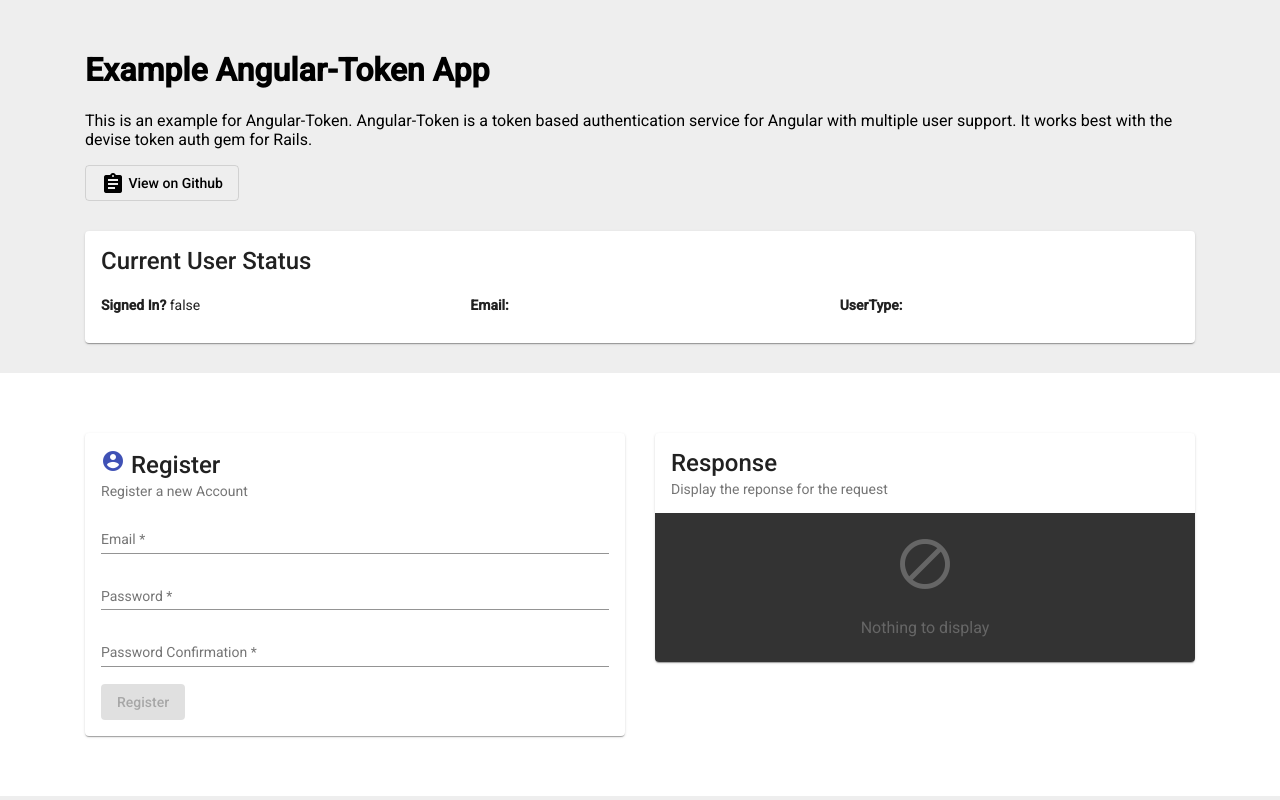
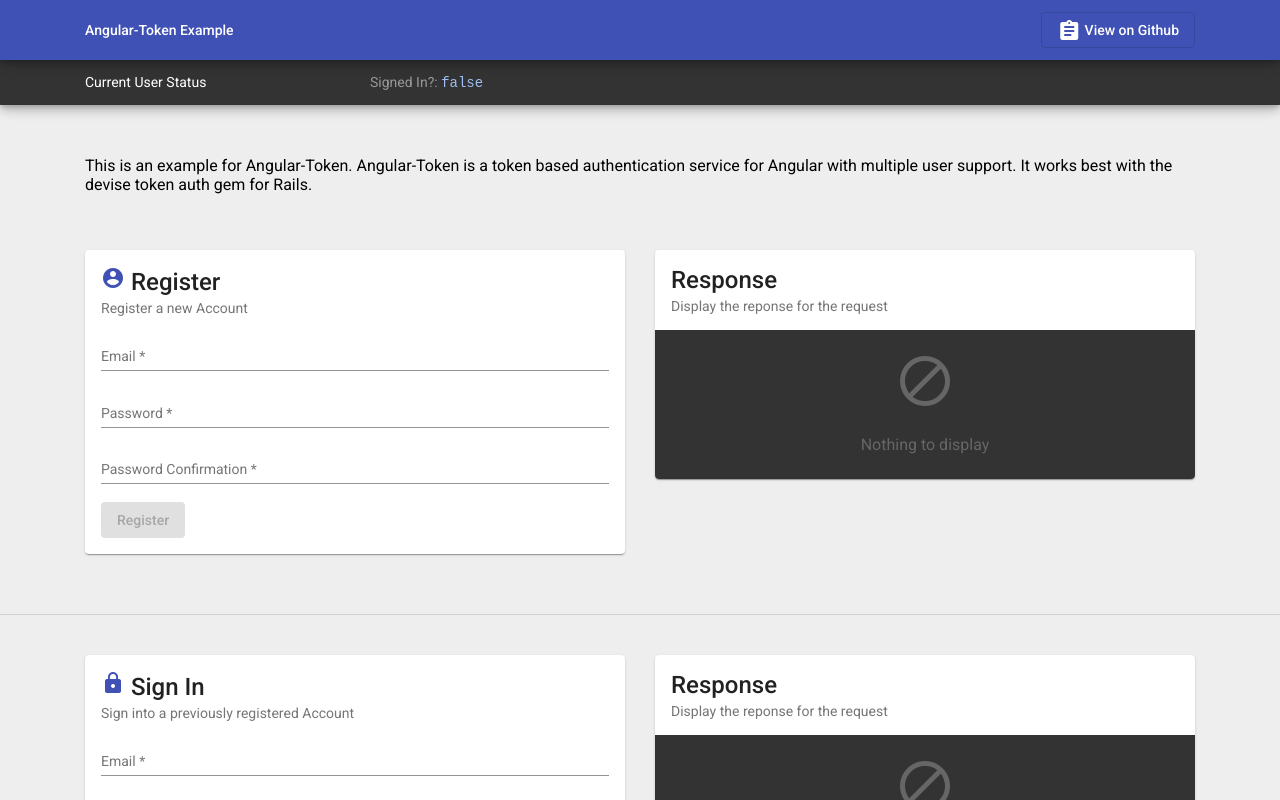
Before and after one commit to neroniaky/angular-token, an Angular app: page / in a window 1280 px wide. Shown: the top 800 px of the page. Built offline with nearby package versions, Linux system fonts and the light colour scheme.

Commit message:
Desing improvements

```diff
--- a/src/app/app.component.html
+++ b/src/app/app.component.html
@@ -1,43 +1,48 @@
-<div class="header">
+<div class="header title mat-elevation-z6">
   <div class="container">
     <div class="row">
       <div class="col">
-
-        <h1>Example Angular-Token App</h1>
-
-        <p>
-          This is an example for Angular-Token. Angular-Token is a token based authentication service for Angular with multiple user support. It works best with the devise token auth gem for Rails.
-        </p>
-
+          <a>Angular-Token Example</a>
           <a mat-stroked-button href="https://github.com/neroniaky/angular-token">
             <mat-icon>assignment</mat-icon>
             View on Github
           </a>
       </div>
     </div>
-
-    <div class="row" style="padding-top: 30px;">
-      <div class="col">
-        <mat-card>
-          <mat-card-title>Current User Status</mat-card-title>
-
-          <mat-card-content>
-            <div class="row current-user">
-              <div class="col-md-4">
-                <p><b>Signed In?</b> {{tokenService.currentUserData != null}} </p>
-              </div>
-              <div class="col-md-4">
-                <p><b>Email:</b> {{tokenService.currentUserData?.login}} </p>
-              </div>
-              <div class="col-md-4">
-                <p><b>UserType:</b> {{tokenService.currentUserType}} </p>
   </div>
 </div>
-          </mat-card-content>
-        </mat-card>
+
+<div class="header current-user mat-elevation-z6">
+  <div class="container">
+    <div class="row">
+      <div class="col">
+        <div class="row current-user">
+          <div class="col-md-3">
+            <p class="title">Current User Status</p>
+          </div>
+          <div class="col-md-3">
+            <p>Signed In?: <code>{{tokenService.userSignedIn()}}</code></p>
+          </div>
+          <div class="col-md-3" *ngIf="tokenService.currentUserData">
+            <p>Email: <code>{{tokenService.currentUserData.email}}</code></p>
+          </div>
+          <div class="col-md-3"*ngIf="tokenService.currentUserType">
+            <p>UserType: <code>{{tokenService.currentUserType}}</code></p>
+          </div>
+        </div>
       </div>
     </div>
   </div>
 </div>
 
+<div class="container header-text">
+  <div class="row">
+      <div class="col">
+      <p>
+        This is an example for Angular-Token. Angular-Token is a token based authentication service for Angular with multiple user support. It works best with the devise token auth gem for Rails.
+      </p>
+    </div>
+  </div>
+</div>
+
 <router-outlet></router-outlet>
--- a/src/app/app.component.scss
+++ b/src/app/app.component.scss
@@ -1,5 +1,53 @@
 .header {
-  background-color: #eee;
-  padding-top: 30px;
-  padding-bottom: 30px;
+  position: fixed;
+  left: 0;
+  width: 100%;
+
+  &.title {
+    color: white;
+    z-index: 999;
+    background-color: #3f51b5;
+    top: 0;
+    height: 60px;
+
+    .col {
+      display: flex;
+      height: 60px;
+
+      a {
+        font-size: 14px;
+        font-weight: 500;
+        margin-top: auto;
+        margin-bottom: auto;
+
+        &.mat-stroked-button {
+          margin-left: auto;
+        }
+      }
+    }
+  }
+
+  &.current-user {
+    z-index: 998;
+    top: 60px;
+    background-color: #333;
+    padding-top: 10px;
+    padding-bottom: 10px;
+
+    p {
+      color: #999;
+      font-size: 14px;
+      line-height: 24px;
+      margin-block-start: 0;
+      margin-block-end: 0;
+
+      &.title {
+        color: white;
+      }
+    }
+  }
 }
+
+.header-text {
+  padding-top: 140px;
+}
--- a/src/app/app.routes.ts
+++ b/src/app/app.routes.ts
@@ -9,4 +9,4 @@
   { path: 'restricted', component: RestrictedComponent, canActivate: [AngularTokenService] }
 ];
 
-export const routes = RouterModule.forRoot(routerConfig, { useHash: true });
+export const routes = RouterModule.forRoot(routerConfig);
--- a/src/app/example/example.component.html
+++ b/src/app/example/example.component.html
@@ -2,31 +2,37 @@
   <app-register class="row"></app-register>
 </div>
 
-<div class="background-row">
+<mat-divider></mat-divider>
+
 <div class="container">
   <app-sign-in class="row"></app-sign-in>
 </div>
-</div>
+
+<mat-divider></mat-divider>
 
 <div class="container">
   <app-access-resource class="row"></app-access-resource>
 </div>
 
-<div class="background-row">
+<mat-divider></mat-divider>
+
 <div class="container">
   <app-can-activate class="row"></app-can-activate>
 </div>
-</div>
+
+<mat-divider></mat-divider>
 
 <div class="container">
   <app-change-password class="row"></app-change-password>
 </div>
 
-<div class="background-row">
+<mat-divider></mat-divider>
+
 <div class="container">
   <app-validate-token class="row"></app-validate-token>
 </div>
-</div>
+
+<mat-divider></mat-divider>
 
 <div class="container">
   <app-sign-out class="row"></app-sign-out>
--- a/src/app/example/example.component.scss
+++ b/src/app/example/example.component.scss
@@ -1,9 +1,5 @@
-.current-user {
-  color: white;
-
-  p {
-    margin-bottom: 0;
-  }
+mat-card {
+  background-color: #eee;
 }
 
 .row {
@@ -12,22 +8,3 @@
   margin-top: 20px;
   margin-bottom: 20px;
 }
-
-.background-row {
-  background-color: #eee;
-}
-
-footer {
-  margin-top: 50px;
-  padding-top: 10px;
-  padding-bottom: 10px;
-  background-color: #eee;
-
-  .imprint:hover {
-    cursor: pointer;
-
-    &:hover {
-      text-decoration: underline;
-    }
-  }
-}
--- a/src/app/example/example.module.ts
+++ b/src/app/example/example.module.ts
@@ -5,6 +5,8 @@
 import { MatInputModule } from '@angular/material/input';
 import { MatButtonModule } from '@angular/material/button';
 import { MatCardModule } from '@angular/material/card';
+import {MatDividerModule} from '@angular/material/divider';
+
 import { MatIconModule } from '@angular/material/icon';
 
 import { ExampleComponent } from './example.component';
@@ -26,7 +28,8 @@
     MatInputModule,
     MatButtonModule,
     MatCardModule,
-    MatIconModule
+    MatIconModule,
+    MatDividerModule
   ],
   declarations: [
     ExampleComponent,
--- a/src/app/example/output/output.component.scss
+++ b/src/app/example/output/output.component.scss
@@ -16,9 +16,6 @@
 
     pre {
       margin-top: 0;
-      code {
-        color: #9dbef2;
-      }
     }
 
     .empty-icon {
--- a/src/app/example/register/register.component.ts
+++ b/src/app/example/register/register.component.ts
@@ -1,5 +1,10 @@
-import { Component } from '@angular/core';
-import { AngularTokenService, RegisterData } from '../../../../projects/angular-token/src/public_api';
+import { Component, ViewChild } from '@angular/core';
+import { NgForm } from '@angular/forms';
+import {
+  AngularTokenService,
+  RegisterData,
+  ApiResponse
+} from '../../../../projects/angular-token/src/public_api';
 
 @Component({
   selector: 'app-register',
@@ -7,8 +12,10 @@
 })
 export class RegisterComponent {
 
+  @ViewChild('registerForm') registerForm: NgForm;
+
   registerData: RegisterData = <RegisterData>{};
-  output: any;
+  output: ApiResponse;
 
   constructor(private tokenService: AngularTokenService) { }
 
@@ -19,11 +26,11 @@
 
     this.tokenService.registerAccount(this.registerData).subscribe(
       res => {
-        this.registerData  = <RegisterData>{};
-        this.output        = res;
+        this.registerForm.resetForm();
+        this.output = res;
       }, error => {
-        this.registerData  = <RegisterData>{};
-        this.output        = error;
+        this.registerForm.resetForm();
+        this.output = error;
       }
     );
   }
--- a/src/app/fake-backend.ts
+++ b/src/app/fake-backend.ts
@@ -110,17 +110,6 @@
 
         if (filteredUsers.length) {
           // if login details are valid return 200 OK with user details and fake jwt token
-          const body = {
-            data: {
-              id: filteredUsers[0].id,
-              email: filteredUsers[0].email,
-              provider: 'email',
-              uid: filteredUsers[0].email,
-              name: 'John Doe',
-              nickname: 'Doey',
-              image: '/assets/image.png'
-            }
-          };
           const headers = new HttpHeaders({
             'access-token': 'fake-access-token',
             'client': 'fake-client-id',
@@ -132,7 +121,17 @@
           return of(new HttpResponse<any>({
             status: 200,
             url: 'http://localhost:3000/auth/sign_in',
-            body: body,
+            body:  {
+              data: {
+                id: filteredUsers[0].id,
+                email: filteredUsers[0].email,
+                provider: 'email',
+                uid: filteredUsers[0].email,
+                name: null,
+                nickname: null,
+                image: null
+              }
+            },
             headers: headers
           }));
         } else {
--- a/src/styles.scss
+++ b/src/styles.scss
@@ -7,6 +7,7 @@
 }
 body {
   margin: 0; font-family: Roboto, "Helvetica Neue", sans-serif;
+  background-color: #eee;
 }
 
 mat-form-field {
@@ -14,6 +15,9 @@
 }
 
 .col-md-6 {
-  padding-top: 20px;
   padding-bottom: 20px;
 }
+
+code {
+  color: #9dbef2;
+}
```
Lines whose indentation alone changed are shown as unchanged.
